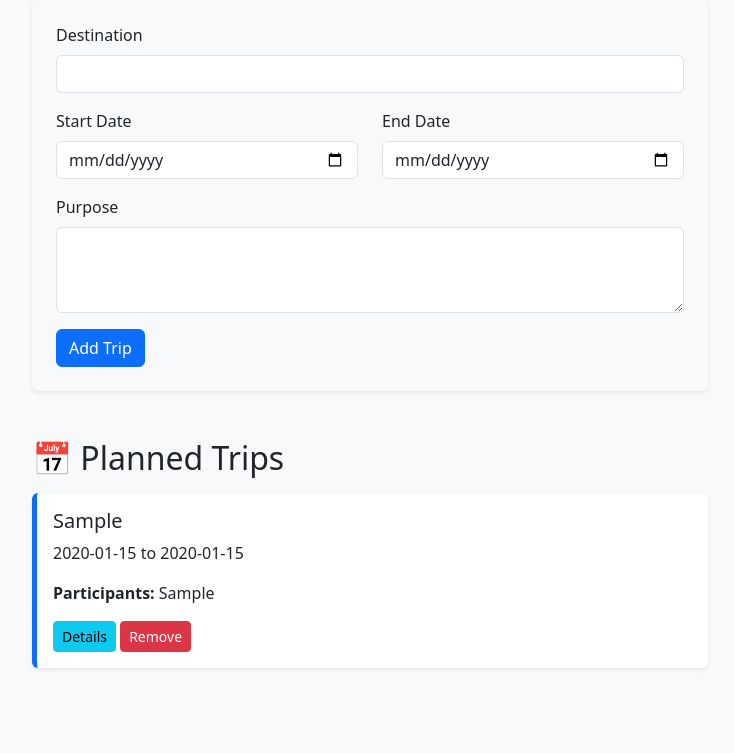
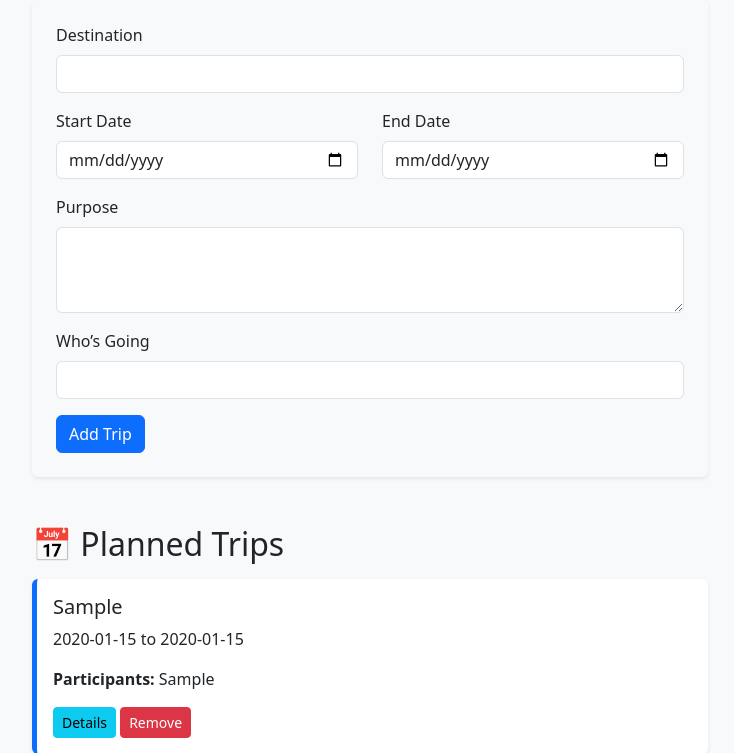
Before and after one commit to rafael0915/JIRAF_SIT, a Flask app: page /business_trip in a window 1280 px wide. Shown: the part 113-866 px from the top of the page, without its empty margins (270-1004 px from the left). Before the commit the page ends 782 px from the top, so only its background shows below. Run offline with Flask 3, Linux system fonts and the light colour scheme; tables that the repository leaves empty hold one stand-in row (values such as "Sample post").

Commit message:
BusinessTripFix1
Test

```diff
--- a/templates/business_trip.html
+++ b/templates/business_trip.html
@@ -26,7 +26,7 @@
   <div class="container">
     <h1 class="mb-4 text-primary">🚢 Ship ICT Business Trip Planner</h1>
 
-    <form method="POST" class="mb-5 p-4 bg-light rounded shadow-sm">
+<form method="POST" action="{{ url_for('business_trip') }}" class="mb-5 p-4 bg-light rounded shadow-sm">
   <div class="mb-3">
     <label for="destination" class="form-label">Destination</label>
     <input type="text" id="destination" name="destination" class="form-control" required>
@@ -48,8 +48,14 @@
     <textarea id="purpose" name="purpose" class="form-control" rows="3"></textarea>
   </div>
 
+  <div class="mb-3">
+    <label for="participants" class="form-label">Who’s Going</label>
+    <input type="text" id="participants" name="participants" class="form-control" required>
+  </div>
+
   <button type="submit" class="btn btn-primary">Add Trip</button>
 </form>
+
 
 <h2 class="mb-3">📅 Planned Trips</h2>
 {% for trip in trips %}
```
Lines whose indentation alone changed are shown as unchanged.
